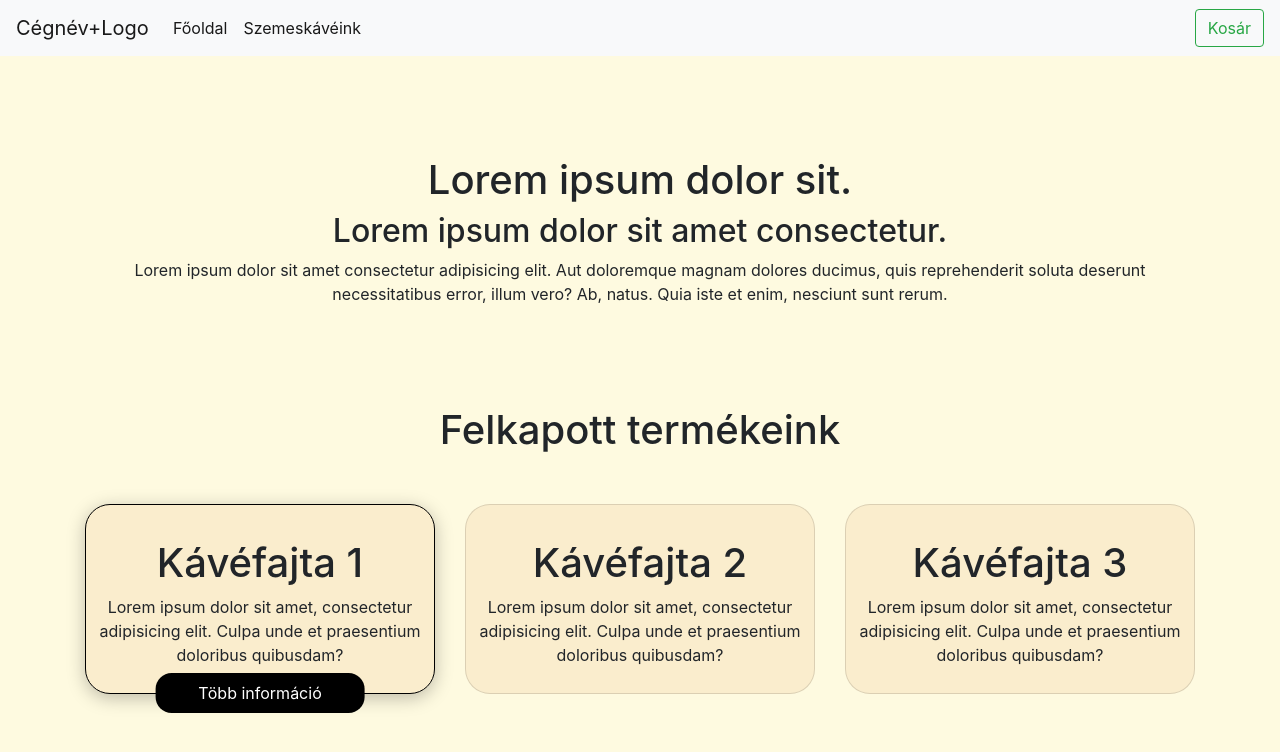
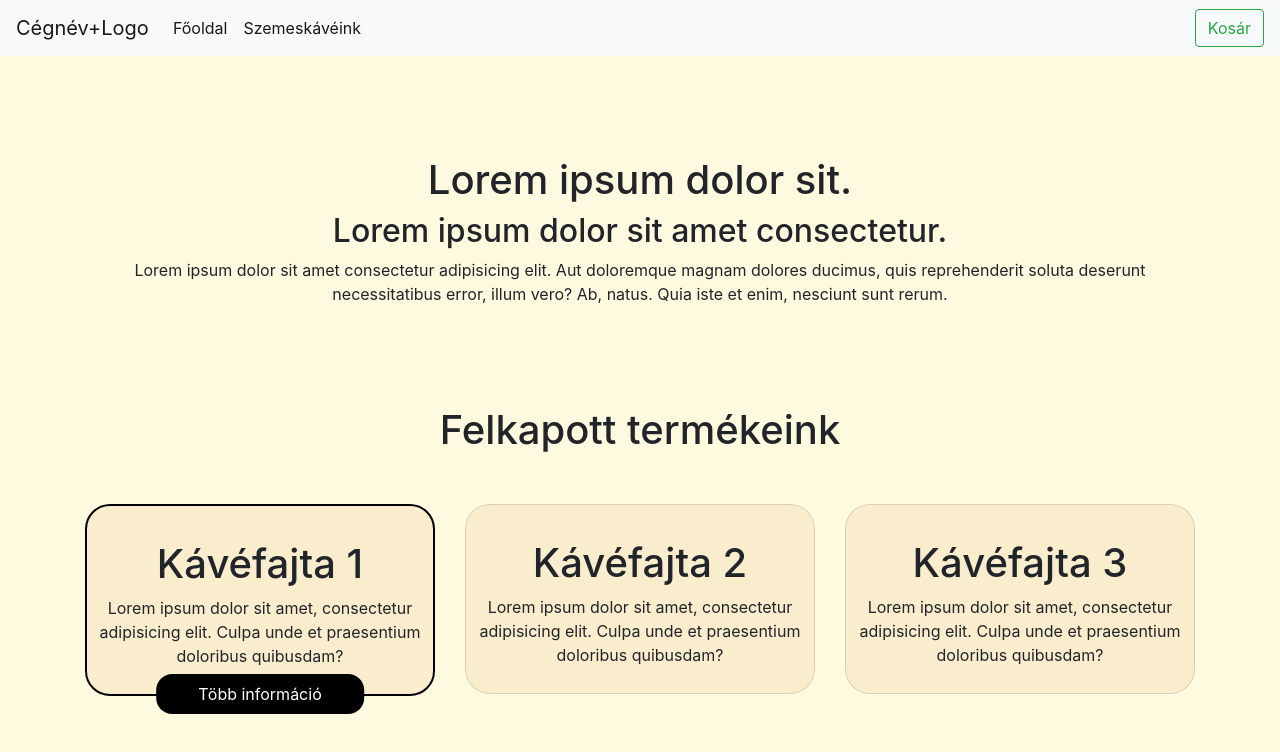
Before and after one commit to KKrhunter/Szemes-K-v--Webshop, a plain HTML site: page index.html in a window 1280 px wide. In both pictures the pointer is over the element 260 px from the left and 599 px from the top of the page. Drawn offline with nearby package versions, Linux system fonts and the light colour scheme.

Commit message:
Update style.css

```diff
--- a/style.css
+++ b/style.css
@@ -45,7 +45,8 @@ body {
 
 
 .card:hover {
-    border-color: black;
+    border: 2.5px solid black;
+    border-
     box-shadow: 0 4px 18px 0 rgba(0, 0, 0, 0.25);
    }
 
```
